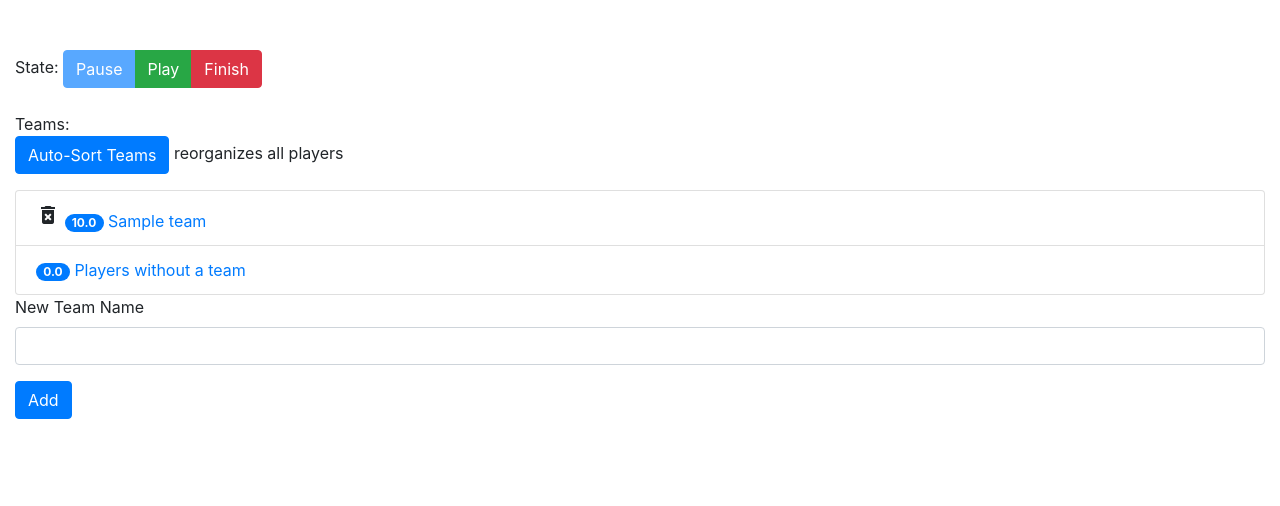
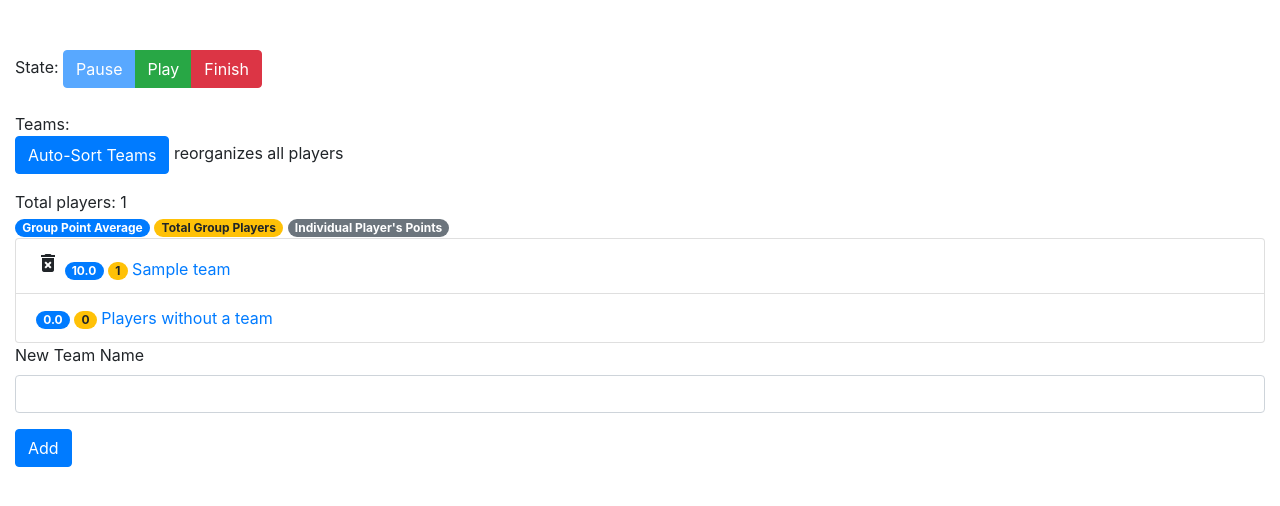
Before and after one commit to joshuahaertel/index-royal, a Django app: page /demos/00000000-0000-0000-0000-000000000001/admin in a window 1280 px wide. Shown: the part 160-666 px from the top of the page. Run offline with Django 3.2, Linux system fonts and the light colour scheme; tables that the repository leaves empty hold one stand-in row (values such as "Sample post"); some libraries are stand-ins or nearby versions.

Commit message:
Team explanations

```diff
--- a/demo/models.py
+++ b/demo/models.py
@@ -2,7 +2,7 @@ from typing import List
 from uuid import uuid4
 
 from django.db import models
-from django.db.models import Sum, Avg
+from django.db.models import Sum, Avg, Count
 from django.utils.functional import cached_property
 
 
@@ -37,7 +37,8 @@ class Demo(models.Model):
     @cached_property
     def teams_in_winning_order(self):
         return self.team_set.annotate(
-            average_points=Avg('player__points')
+            average_points=Avg('player__points'),
+            total_players=Count('player'),
         ).order_by('-average_points')
 
     @cached_property
--- a/demo/templates/demo/demo_detail_admin.html
+++ b/demo/templates/demo/demo_detail_admin.html
@@ -33,11 +33,19 @@
         <button type="button" id="team-sort-input" class="btn btn-primary">Auto-Sort Teams</button>
         <label for="team-name-input" id="team-sort-label">reorganizes all players</label>
     </div>
+    <div>
+        <!--todo db caching-->
+        Total players: <span id="total-players">{{ demo.player_set.count }}</span>
+    </div>
+    <span class="badge badge-primary badge-pill">Group Point Average</span>
+    <span class="badge badge-warning badge-pill">Total Group Players</span>
+    <span class="badge badge-secondary badge-pill">Individual Player's Points</span>
     <div class="list-group" >
         {% for team in demo.teams_in_winning_order %}
             <div class="list-group-item">
                 <i class="material-icons">delete_forever</i>
                 <span class="badge badge-primary badge-pill">{{ team.average_points }}</span>
+                <span class="badge badge-warning badge-pill">{{ team.total_players }}</span>
                 <a href="#{{ team.name }}-group" data-toggle="collapse">
                     {{ team.name }}
                 </a>
@@ -58,6 +66,7 @@
         <div class="list-group-item">
             <a href="#teamless-group" data-toggle="collapse">
                 <span class="badge badge-primary badge-pill">{{ demo.teamless_players_average_points }}</span>
+                <span class="badge badge-warning badge-pill">{{ demo.teamless_players|length }}</span>
                 Players without a team
             </a>
             <div id="teamless-group" class="list-group collapse">
```
